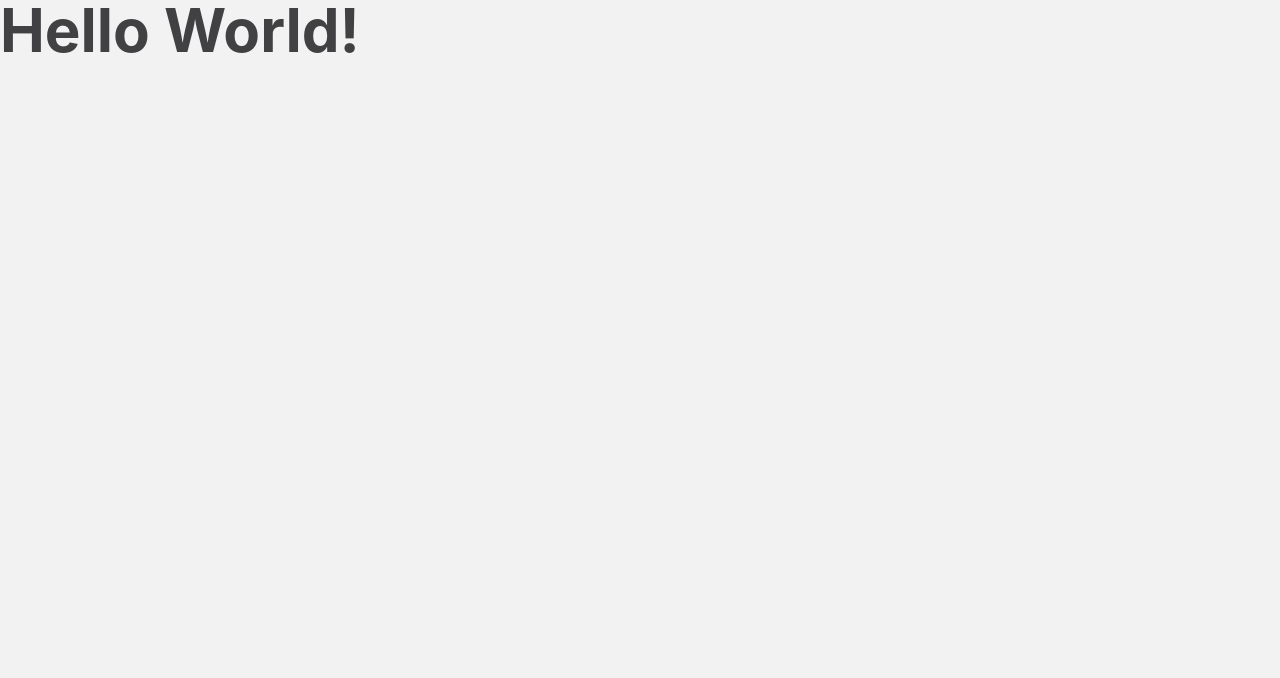
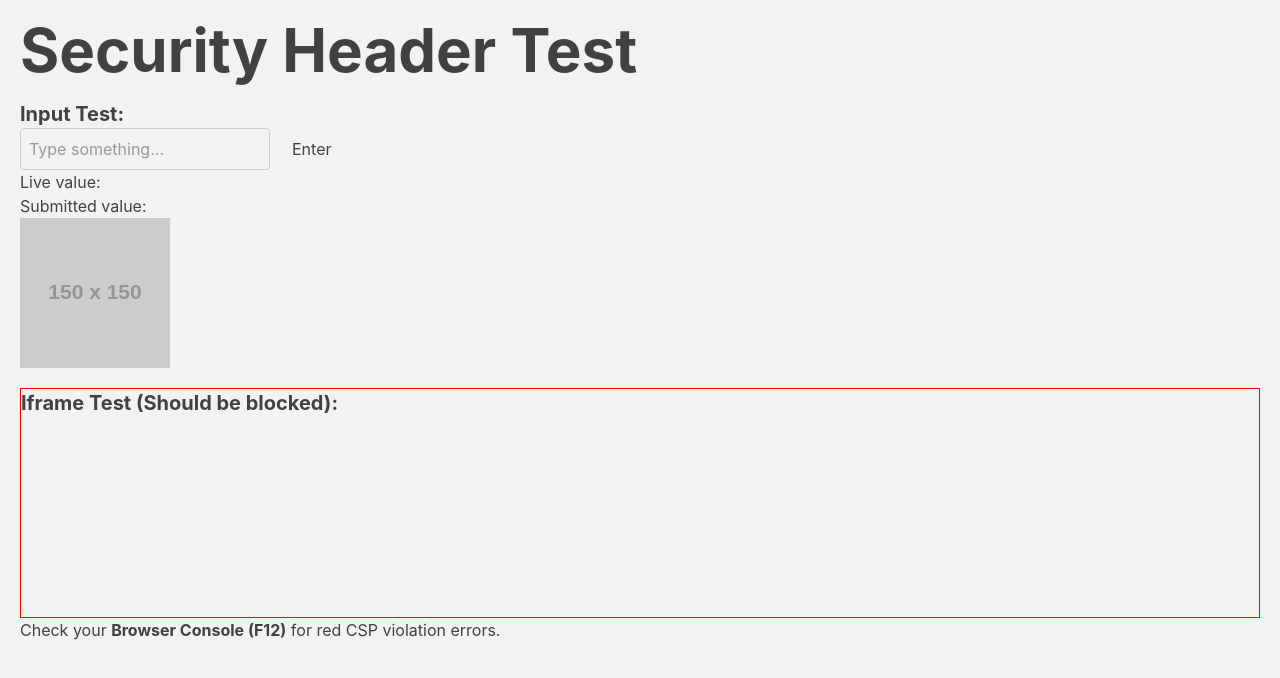
Before and after one commit to IFoundGeorge/vite-security-testing, a React (Vite) app: page / in a window 1280 px wide. Shown: the top 678 px of the page. Built offline with nearby package versions, Linux system fonts and the light colour scheme.

Commit message:
Security

```diff
--- a/src/routes/index.tsx
+++ b/src/routes/index.tsx
@@ -1,9 +1,75 @@
 import { createFileRoute } from '@tanstack/react-router'
+import { useState } from 'react'
 
 export const Route = createFileRoute('/')({ component: App })
 
 function App() {
+  const [value, setValue] = useState('')
+  const [submitted, setSubmitted] = useState('')
+
+  const handleSubmit = () => {
+    setSubmitted(value)
+  }
+
+  const handleKeyDown = (e: React.KeyboardEvent<HTMLInputElement>) => {
+    if (e.key === 'Enter') {
+      handleSubmit()
+    }
+  }
+
   return (
-    <h1>Hello World!</h1>
+    <div style={{ padding: '20px' }}>
+      <h1>Security Header Test</h1>
+
+      {/* INPUT + BUTTON */}
+      <div style={{ marginTop: '20px' }}>
+        <h3>Input Test:</h3>
+
+        <input
+          type="text"
+          placeholder="Type something..."
+          value={value}
+          onChange={(e) => setValue(e.target.value)}
+          onKeyDown={handleKeyDown}
+          style={{
+            padding: '8px',
+            border: '1px solid #ccc',
+            borderRadius: '4px',
+            width: '250px',
+            marginRight: '10px',
+          }}
+        />
+
+        <button
+          onClick={handleSubmit}
+          style={{
+            padding: '8px 12px',
+            cursor: 'pointer',
+          }}
+        >
+          Enter
+        </button>
+
+        <p>Live value: {value}</p>
+        <p>Submitted value: {submitted}</p>
+      </div>
+
+      {/* TEST 1: CSP Script Blocking */}
+      <script src="https://code.jquery.com/jquery-3.7.1.min.js"></script>
+
+      {/* TEST 2: CSP Image Blocking */}
+      <img src="https://via.placeholder.com/150" alt="Test Secure Image" />
+
+      {/* TEST 3: Clickjacking Protection */}
+      <div style={{ marginTop: '20px', border: '1px solid red' }}>
+        <h3>Iframe Test (Should be blocked):</h3>
+        <iframe src="/" width="300" height="200"></iframe>
+      </div>
+
+      <p>
+        Check your <strong>Browser Console (F12)</strong> for red CSP violation
+        errors.
+      </p>
+    </div>
   )
 }
--- a/vite.config.ts
+++ b/vite.config.ts
@@ -1,11 +1,18 @@
 import { defineConfig } from 'vite'
 import { devtools } from '@tanstack/devtools-vite'
 import tsconfigPaths from 'vite-tsconfig-paths'
-
 import { tanstackRouter } from '@tanstack/router-plugin/vite'
-
 import viteReact from '@vitejs/plugin-react'
 import tailwindcss from '@tailwindcss/vite'
+
+const securityHeaders = {
+  'Content-Security-Policy': "default-src 'self'; script-src 'self' 'unsafe-inline' 'unsafe-eval'; style-src 'self' 'unsafe-inline'; img-src 'self' https: data:; connect-src 'self' ws://localhost:* http://localhost:*",
+  'Strict-Transport-Security': 'max-age=31536000; includeSubDomains',
+  'X-Frame-Options': 'DENY',
+  'X-Content-Type-Options': 'nosniff',
+  'Referrer-Policy': 'strict-origin-when-cross-origin',
+  'Permissions-Policy': 'camera=(), microphone=(), geolocation=()'
+}
 
 const config = defineConfig({
   plugins: [
@@ -15,6 +22,12 @@ const config = defineConfig({
     tanstackRouter({ target: 'react', autoCodeSplitting: true }),
     viteReact(),
   ],
+  server: {
+    headers: securityHeaders,
+  },
+  preview: {
+    headers: securityHeaders,
+  }
 })
 
 export default config
```
